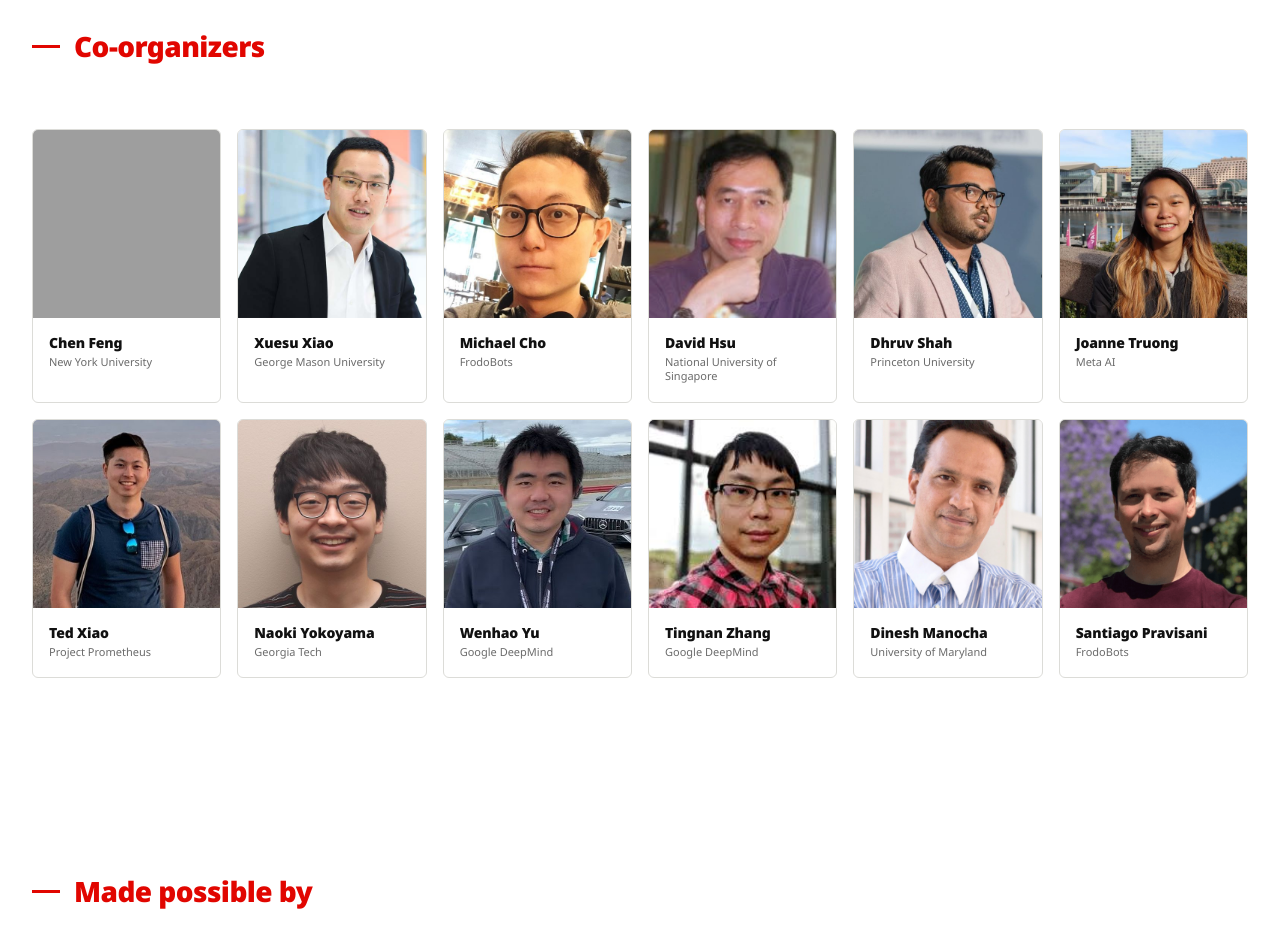
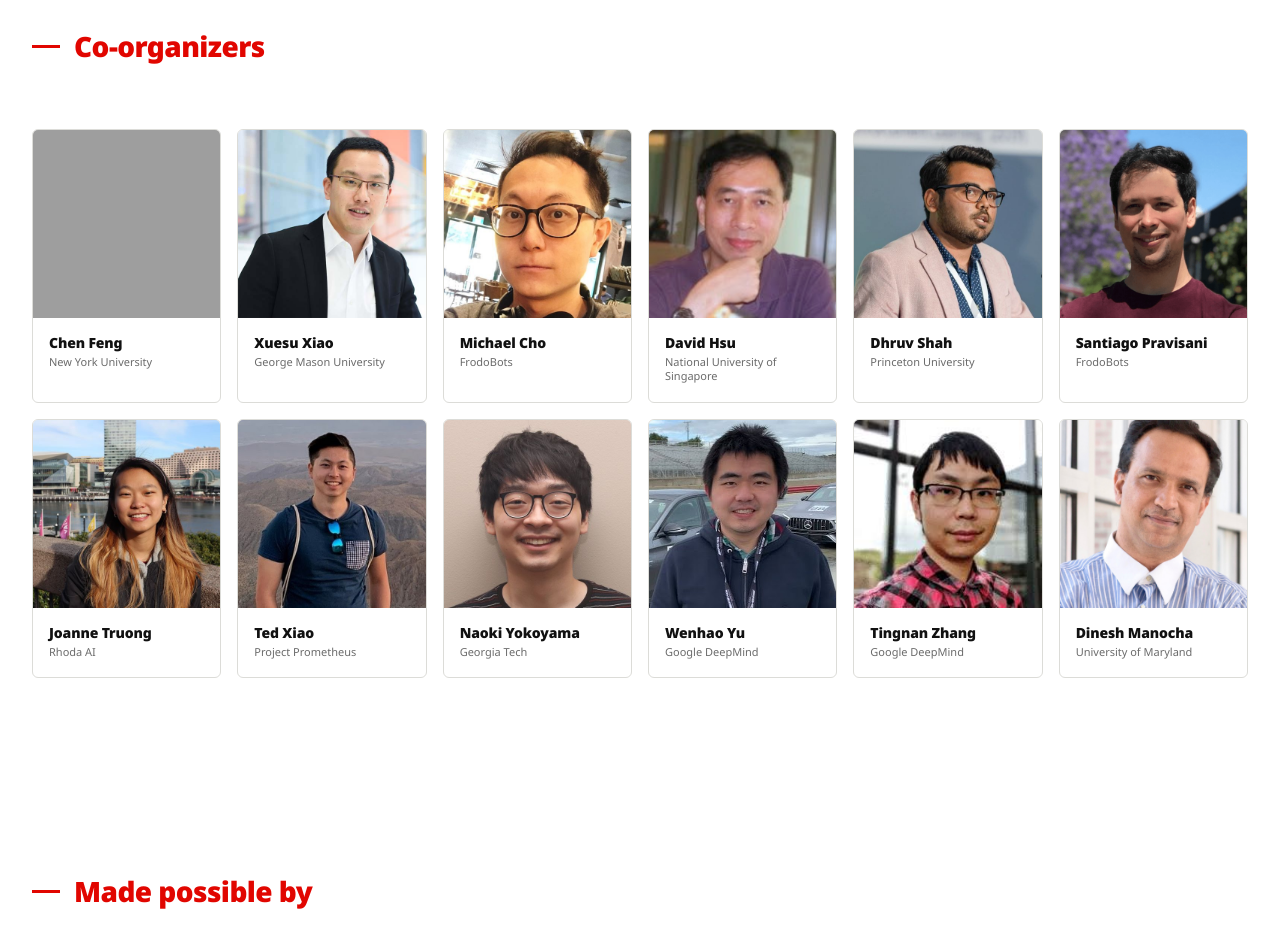
Before and after one commit to earth-rover-challenge/earth-rover-challenge.github.io, a plain HTML site: page index.html in a window 1280 px wide. Shown: the part 6220-7147 px from the top of the page. Drawn offline with nearby package versions, Linux system fonts and the light colour scheme; grey boxes are pictures that could not be loaded.

Commit message:
Organizers: move Santiago Pravisani before Joanne Truong; Joanne now Rhoda AI (was Meta AI)
Co-Authored-By: Claude Opus 4.8 (1M context) <noreply@anthropic.com>

```diff
--- a/index.html
+++ b/index.html
@@ -1549,13 +1549,13 @@ footer {
       <div class="team-card"><div class="ph"><img src="assets/organizers/michael-cho.jpeg" alt="Michael Cho"></div><div class="body"><h5>Michael Cho</h5><div class="aff">FrodoBots</div></div></div>
       <div class="team-card"><div class="ph"><img src="assets/organizers/david-hsu.jpg" alt="David Hsu"></div><div class="body"><h5>David Hsu</h5><div class="aff">National University of Singapore</div></div></div>
       <div class="team-card"><div class="ph"><img src="assets/organizers/dhruv-shah.jpg" alt="Dhruv Shah"></div><div class="body"><h5>Dhruv Shah</h5><div class="aff">Princeton University</div></div></div>
-      <div class="team-card"><div class="ph"><img src="assets/organizers/joanne-truong.jpg" alt="Joanne Truong"></div><div class="body"><h5>Joanne Truong</h5><div class="aff">Meta AI</div></div></div>
+      <div class="team-card"><div class="ph"><img src="assets/organizers/santiago-pravisani.png" alt="Santiago Pravisani"></div><div class="body"><h5>Santiago Pravisani</h5><div class="aff">FrodoBots</div></div></div>
+      <div class="team-card"><div class="ph"><img src="assets/organizers/joanne-truong.jpg" alt="Joanne Truong"></div><div class="body"><h5>Joanne Truong</h5><div class="aff">Rhoda AI</div></div></div>
       <div class="team-card"><div class="ph"><img src="assets/organizers/ted-xiao.jpeg" alt="Ted Xiao"></div><div class="body"><h5>Ted Xiao</h5><div class="aff">Project Prometheus</div></div></div>
       <div class="team-card"><div class="ph"><img src="assets/organizers/naoki-yokoyama.jpg" alt="Naoki Yokoyama"></div><div class="body"><h5>Naoki Yokoyama</h5><div class="aff">Georgia Tech</div></div></div>
       <div class="team-card"><div class="ph"><img src="assets/organizers/wenhao-yu.jpg" alt="Wenhao Yu"></div><div class="body"><h5>Wenhao Yu</h5><div class="aff">Google DeepMind</div></div></div>
       <div class="team-card"><div class="ph"><img src="assets/organizers/tingnan-zhang.jpeg" alt="Tingnan Zhang"></div><div class="body"><h5>Tingnan Zhang</h5><div class="aff">Google DeepMind</div></div></div>
       <div class="team-card"><div class="ph"><img src="assets/organizers/dinesh-manocha.png" alt="Dinesh Manocha"></div><div class="body"><h5>Dinesh Manocha</h5><div class="aff">University of Maryland</div></div></div>
-      <div class="team-card"><div class="ph"><img src="assets/organizers/santiago-pravisani.png" alt="Santiago Pravisani"></div><div class="body"><h5>Santiago Pravisani</h5><div class="aff">FrodoBots</div></div></div>
     </div>
   </div>
 </section>
```
